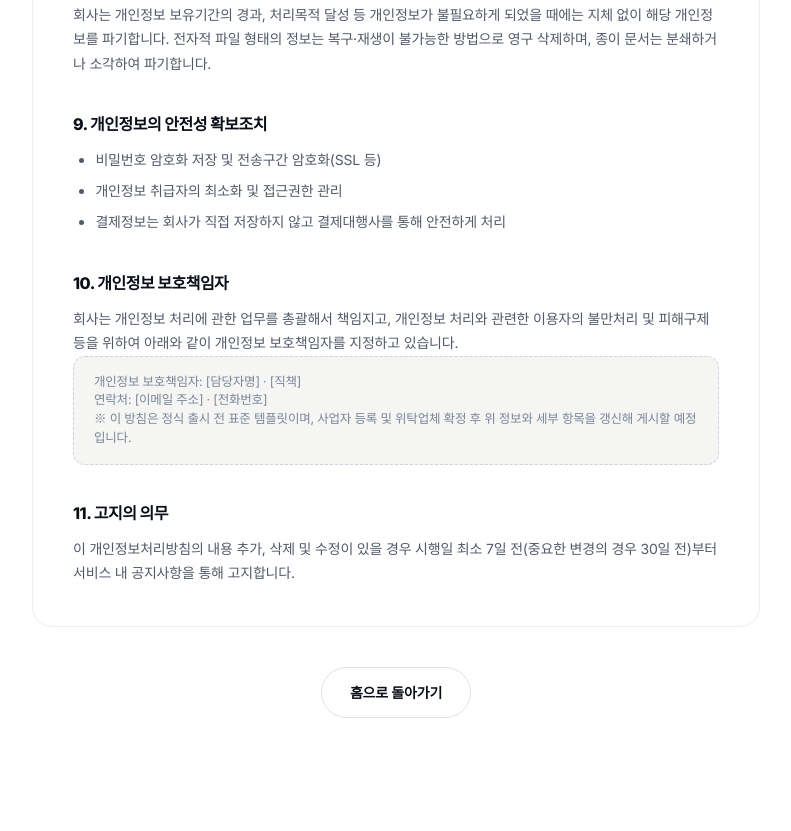
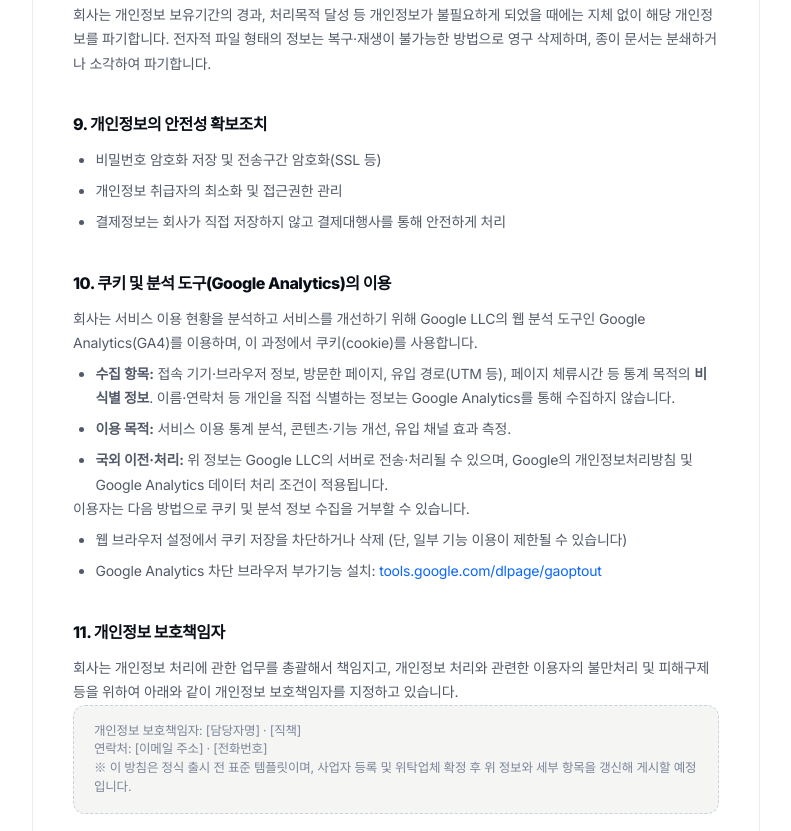
Before and after one commit to korahnchild-cmd/premise-learning, a plain HTML site: page privacy.html in a window 1280 px wide. Shown: the part 1969-2800 px from the top of the page, without its empty margins (244-1035 px from the left). Drawn offline with nearby package versions, Linux system fonts and the light colour scheme; animation ran at ten frames a second; a web font is replaced by a local one.

Commit message:
GA4 측정 ID 연결 + 개인정보처리방침 GA·쿠키 고지

```diff
--- a/analytics.js
+++ b/analytics.js
@@ -3,7 +3,7 @@
    ID 미설정(G-XXXXXXXXXX) 상태면 아무 것도 로드하지 않음(배포해도 안전).
 */
 (function () {
-  var GA_ID = "G-XXXXXXXXXX"; // ← 여기에 GA4 측정 ID 입력 (예: G-ABCD1234EF)
+  var GA_ID = "G-NTED8TQD50"; // GA4 측정 ID (2026-07-18)
   if (!GA_ID || GA_ID === "G-XXXXXXXXXX") return;
 
   var s = document.createElement("script");
--- a/privacy.html
+++ b/privacy.html
@@ -50,7 +50,7 @@
   <div class="text-center">
     <p class="eyebrow uppercase text-[11px] font-semibold text-point mb-4">Privacy Policy</p>
     <h1 class="text-[2rem] md:text-[2.4rem] font-extrabold leading-tight">개인정보처리방침</h1>
-    <p class="mt-4 text-[13.5px] text-faint">시행일 2026년 7월 12일</p>
+    <p class="mt-4 text-[13.5px] text-faint">시행일 2026년 7월 18일</p>
   </div>
 
   <div class="mt-12 card p-8 md:p-10 legal">
@@ -115,7 +115,20 @@
       <li>결제정보는 회사가 직접 저장하지 않고 결제대행사를 통해 안전하게 처리</li>
     </ul>
 
-    <h2>10. 개인정보 보호책임자</h2>
+    <h2>10. 쿠키 및 분석 도구(Google Analytics)의 이용</h2>
+    <p>회사는 서비스 이용 현황을 분석하고 서비스를 개선하기 위해 Google LLC의 웹 분석 도구인 Google Analytics(GA4)를 이용하며, 이 과정에서 쿠키(cookie)를 사용합니다.</p>
+    <ul>
+      <li><b>수집 항목:</b> 접속 기기·브라우저 정보, 방문한 페이지, 유입 경로(UTM 등), 페이지 체류시간 등 통계 목적의 <b>비식별 정보</b>. 이름·연락처 등 개인을 직접 식별하는 정보는 Google Analytics를 통해 수집하지 않습니다.</li>
+      <li><b>이용 목적:</b> 서비스 이용 통계 분석, 콘텐츠·기능 개선, 유입 채널 효과 측정.</li>
+      <li><b>국외 이전·처리:</b> 위 정보는 Google LLC의 서버로 전송·처리될 수 있으며, Google의 개인정보처리방침 및 Google Analytics 데이터 처리 조건이 적용됩니다.</li>
+    </ul>
+    <p>이용자는 다음 방법으로 쿠키 및 분석 정보 수집을 거부할 수 있습니다.</p>
+    <ul>
+      <li>웹 브라우저 설정에서 쿠키 저장을 차단하거나 삭제 (단, 일부 기능 이용이 제한될 수 있습니다)</li>
+      <li>Google Analytics 차단 브라우저 부가기능 설치: <a href="https://tools.google.com/dlpage/gaoptout" class="text-point hover:underline" target="_blank" rel="noopener">tools.google.com/dlpage/gaoptout</a></li>
+    </ul>
+
+    <h2>11. 개인정보 보호책임자</h2>
     <p>회사는 개인정보 처리에 관한 업무를 총괄해서 책임지고, 개인정보 처리와 관련한 이용자의 불만처리 및 피해구제 등을 위하여 아래와 같이 개인정보 보호책임자를 지정하고 있습니다.</p>
     <div class="note">
       개인정보 보호책임자: [담당자명] · [직책]<br />
@@ -123,7 +136,7 @@
       ※ 이 방침은 정식 출시 전 표준 템플릿이며, 사업자 등록 및 위탁업체 확정 후 위 정보와 세부 항목을 갱신해 게시할 예정입니다.
     </div>
 
-    <h2>11. 고지의 의무</h2>
+    <h2>12. 고지의 의무</h2>
     <p>이 개인정보처리방침의 내용 추가, 삭제 및 수정이 있을 경우 시행일 최소 7일 전(중요한 변경의 경우 30일 전)부터 서비스 내 공지사항을 통해 고지합니다.</p>
   </div>
 
```
